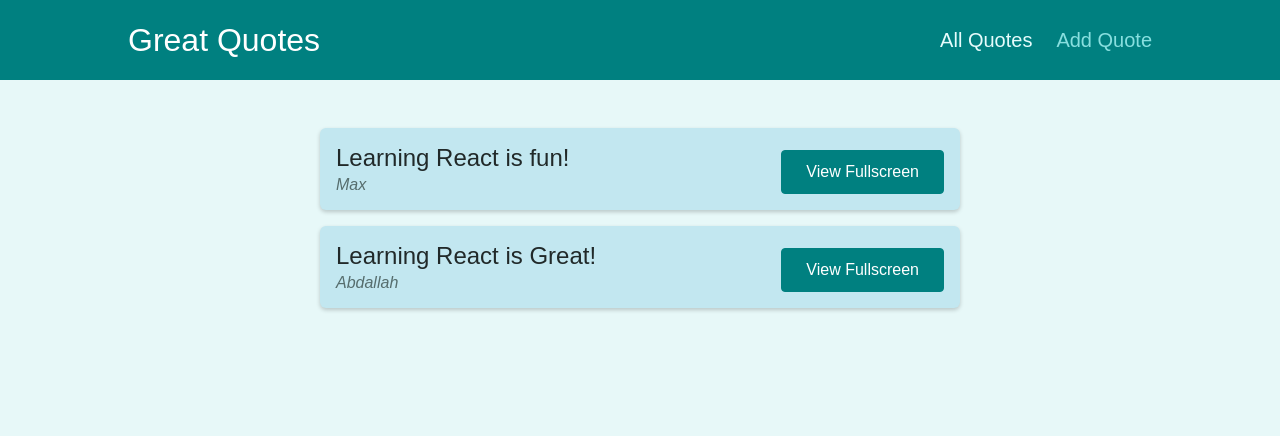
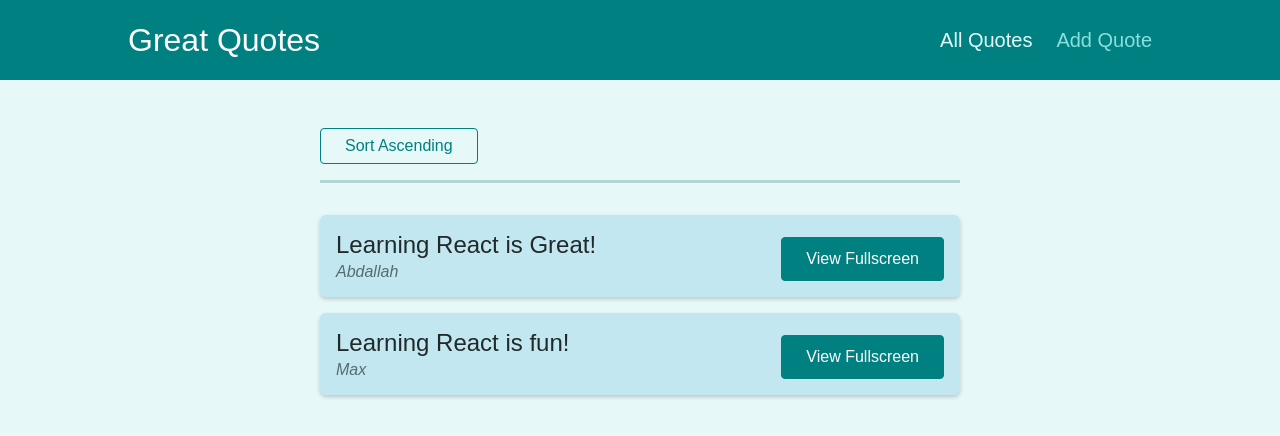
Before and after one commit to abdallah-alaff96/Great-Quotes, a React (Create React App) app: page /quotes in a window 1280 px wide. Shown: the top 436 px of the page. Built offline with nearby package versions, Linux system fonts and the light colour scheme.

Commit message:
using new hooks: (useHistory, useLocation). And using URLSearchParams and its method (.get()). Outstanding function to sort was used

```diff
--- a/src/components/quotes/QuoteList.js
+++ b/src/components/quotes/QuoteList.js
@@ -1,13 +1,41 @@
-import { Fragment } from 'react';
+import { useHistory, useLocation } from "react-router-dom";
+import { Fragment } from "react";
+import QuoteItem from "./QuoteItem";
+import classes from "./QuoteList.module.css";
 
-import QuoteItem from './QuoteItem';
-import classes from './QuoteList.module.css';
+const sortQuotes = (quotes, ascending) => {
+  return quotes.sort((quoteA, quoteB) => {
+    if (ascending) {
+      return quoteA.id > quoteB.id ? 1 : -1;
+    } else {
+      return quoteA.id < quoteB.id ? 1 : -1;
+    }
+  });
+};
 
 const QuoteList = (props) => {
+  const history = useHistory();
+  const location = useLocation();
+  console.log(location);
+
+  const queryParams = new URLSearchParams(location.search);
+  const isAscending = queryParams.get("sort") === "asc";
+
+  const sortedQuotes = sortQuotes(props.quotes, isAscending);
+
+  const changeSortingHandler = () => {
+    history.push("quotes?sort=" + (isAscending ? "desc" : "asc"));
+  };
+
   return (
     <Fragment>
+      <div className={classes.sorting}>
+        <button onClick={changeSortingHandler}>
+          Sort {isAscending ? "Descending" : "Ascending"}
+        </button>
+      </div>
       <ul className={classes.list}>
-        {props.quotes.map((quote) => (
+        {sortedQuotes.map((quote) => (
           <QuoteItem
             key={quote.id}
             id={quote.id}
```
Also changed, not shown: 1 other file (tests, documents, lock files or other folders).
